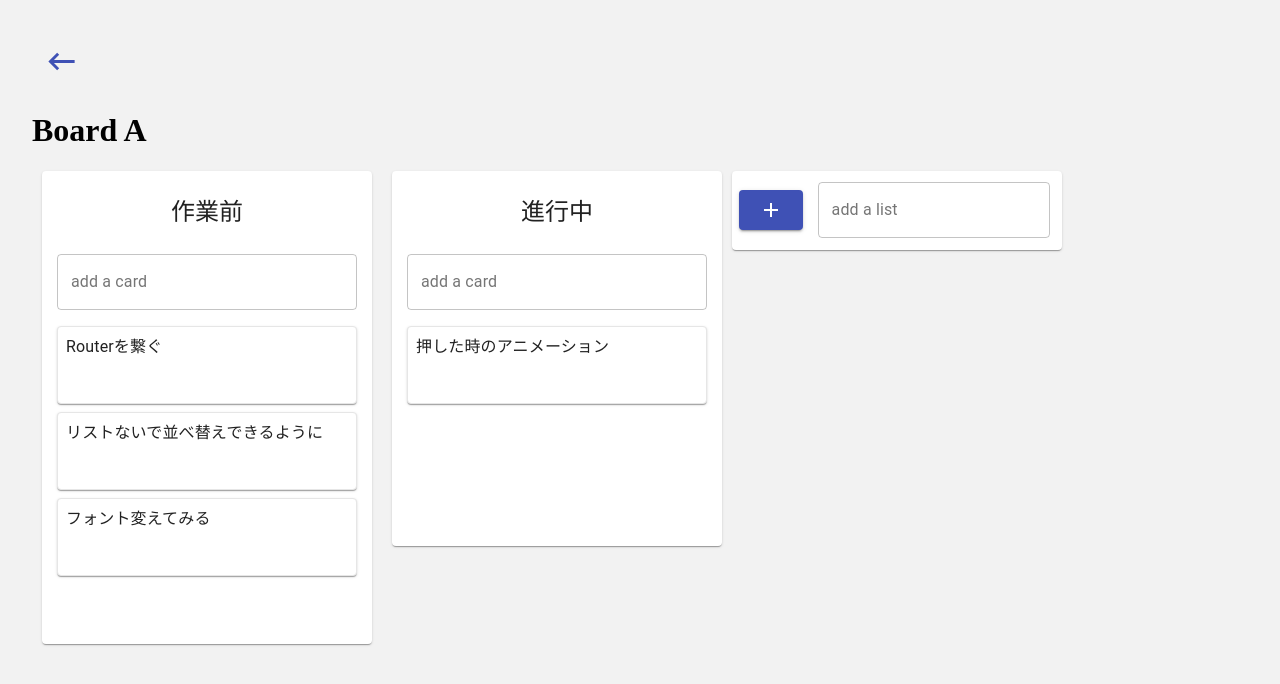
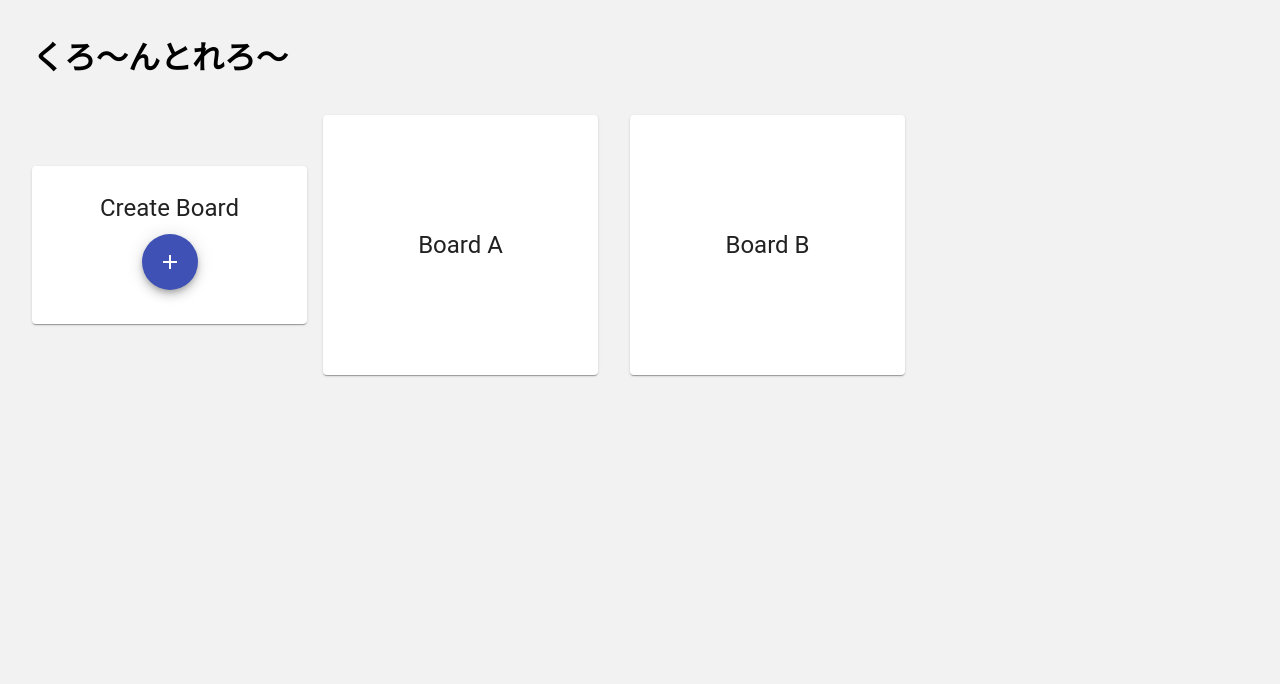
Before and after one commit to shimapon/clone_trello, a React (Create React App) app in the folder front/: page / in a window 1280 px wide. Shown: the top 684 px of the page. Built offline with nearby package versions, Linux system fonts and the light colour scheme.

Commit message:
Routerを設定

```diff
--- a/front/src/App.tsx
+++ b/front/src/App.tsx
@@ -1,8 +1,18 @@
 import React from "react";
-import logo from "./logo.svg";
+import { Route, Switch } from "react-router-dom";
+import BoardPage from "./components/pages/BoardPage";
+import TopPage from "./components/pages/TopPage";
 
 function App() {
-  return <div className="App"></div>;
+  return (
+    <div className="App">
+      <Switch>
+        <Route exact path="/" component={TopPage} />
+        <Route path="/b/:id" component={BoardPage} />
+        {/* <Route component={NotFound} /> */}
+      </Switch>
+    </div>
+  );
 }
 
 export default App;
--- a/front/src/components/organisms/BoardLabel.tsx
+++ b/front/src/components/organisms/BoardLabel.tsx
@@ -1,29 +1,28 @@
-import React from 'react'
-import Title from '../atoms/Title'
-import KeyboardBackspaceIcon from '@material-ui/icons/KeyboardBackspace';
-import IconButton from '@material-ui/core/IconButton';
+import React, { MouseEvent } from "react";
+import Title from "../atoms/Title";
+import KeyboardBackspaceIcon from "@material-ui/icons/KeyboardBackspace";
+import IconButton from "@material-ui/core/IconButton";
 
-interface Props{
-
+interface Props {
+  onClick: (event: MouseEvent) => void;
 }
 
+// カード一枚のコンポーネント Atoms
+function BoardLabel(props: Props) {
+  return (
+    <div>
+      <IconButton
+        color="primary"
+        aria-label="backPage"
+        component="span"
+        onClick={props.onClick}
+      >
+        <KeyboardBackspaceIcon fontSize="large" />
+      </IconButton>
 
-
-// カード一枚のコンポーネント Atoms
-function BoardLabel(props:Props){
-
-  return(
-      <div>
-            <IconButton color="primary" aria-label="backPage" component="span">
-                <KeyboardBackspaceIcon fontSize="large"/>
-            </IconButton>
-
-            <Title
-            text="Board A"
-            />
-      </div>
-
+      <Title text="Board A" />
+    </div>
   );
 }
 
-export default BoardLabel
+export default BoardLabel;
--- a/front/src/components/pages/BoardPage.tsx
+++ b/front/src/components/pages/BoardPage.tsx
@@ -6,7 +6,9 @@ import BoardLabel from "../organisms/BoardLabel";
 import AddList from "../organisms/AddList";
 import CardList from "../organisms/CardList";
 
-interface Props {}
+interface Props {
+  history: any;
+}
 
 interface State {
   cardname: string;
@@ -39,6 +41,7 @@ class BoardPage extends React.Component<Props, State> {
     this.handleMoveTask = this.handleMoveTask.bind(this);
     this.handleClickClearKanBan = this.handleClickClearKanBan.bind(this);
     this.handleClickClearCard = this.handleClickClearCard.bind(this);
+    this.handleClickBackButton = this.handleClickBackButton.bind(this);
   }
 
   handleMoveTask(initialState: {
@@ -124,10 +127,14 @@ class BoardPage extends React.Component<Props, State> {
     });
   }
 
+  handleClickBackButton() {
+    this.props.history.push("/");
+  }
+
   render() {
     return (
       <div className="boardPage">
-        <BoardLabel />
+        <BoardLabel onClick={this.handleClickBackButton} />
 
         <div className="wrapper">
           <CardList
--- a/front/src/components/pages/TopPage.tsx
+++ b/front/src/components/pages/TopPage.tsx
@@ -10,7 +10,9 @@ interface State {
   openflag: boolean;
 }
 
-interface Props {}
+interface Props {
+  history: any;
+}
 
 class TopPage extends React.Component<Props, State> {
   constructor(props: Props) {
@@ -35,7 +37,7 @@ class TopPage extends React.Component<Props, State> {
   }
 
   handleClickBoard() {
-    alert("押した");
+    this.props.history.push("/b/1");
   }
 
   handleClickFabButton() {
--- a/front/src/index.tsx
+++ b/front/src/index.tsx
@@ -1,17 +1,19 @@
-import React from 'react';
-import ReactDOM from 'react-dom';
-import './index.css';
-// import TopPage from "./components/pages/TopPage";
-import BoardPage from "./components/pages/BoardPage";
+import React from "react";
+import ReactDOM from "react-dom";
+import "./index.css";
 
+import reportWebVitals from "./reportWebVitals";
+import App from "./App";
 
-import reportWebVitals from './reportWebVitals';
+import { BrowserRouter as Router } from "react-router-dom";
 
 ReactDOM.render(
   <React.StrictMode>
-    <BoardPage />
+    <Router>
+      <App />
+    </Router>
   </React.StrictMode>,
-  document.getElementById('root')
+  document.getElementById("root")
 );
 
 // If you want to start measuring performance in your app, pass a function
```
